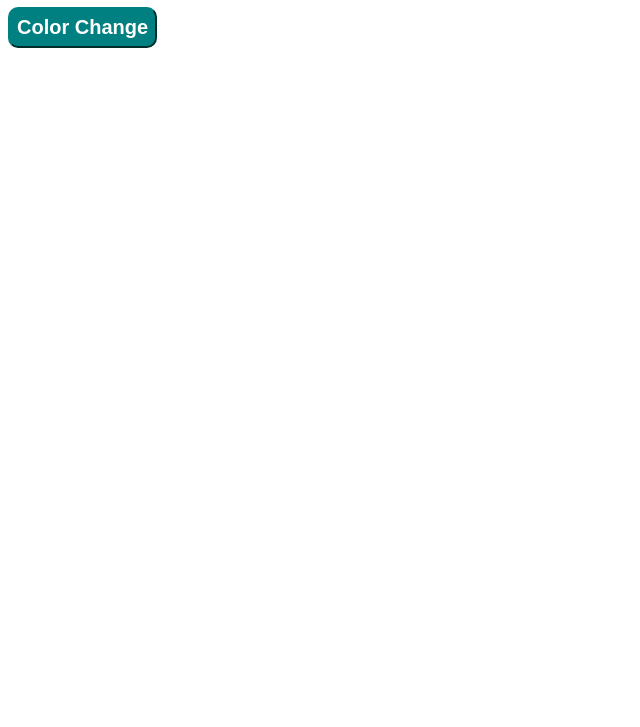
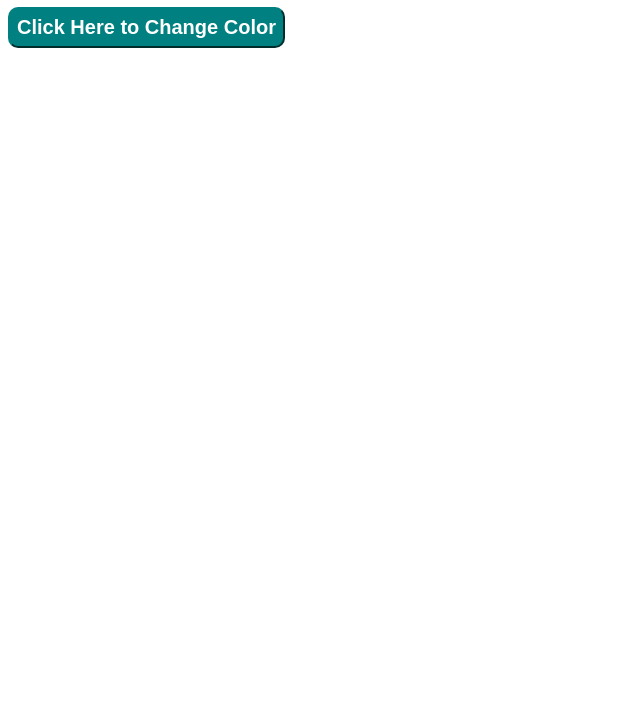
Before and after one commit to Abdullahmonowar/JavaScript-addEventListener, a plain HTML site: page index.html in a window 1280 px wide. Shown: the part 73-800 px from the top of the page, without its empty margins (0-640 px from the left). Drawn offline with Linux system fonts and the light colour scheme.

Commit message:
Update index.html

```diff
--- a/index.html
+++ b/index.html
@@ -8,7 +8,7 @@
   </head>
   <body>
     <h1>This is ES FDR 2302 Batch</h1>
-    <button>Color Change</button>
+    <button>Click Here to Change Color</button>
     <script src="js/script.js"></script>
   </body>
 </html>
```
